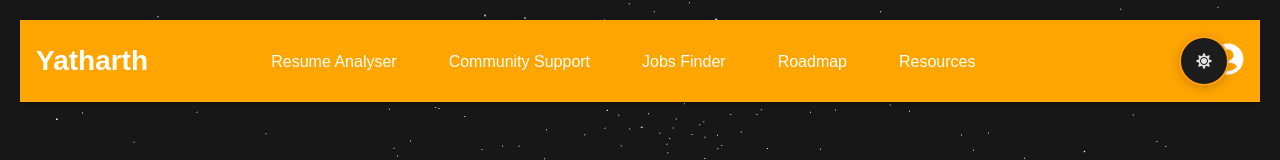
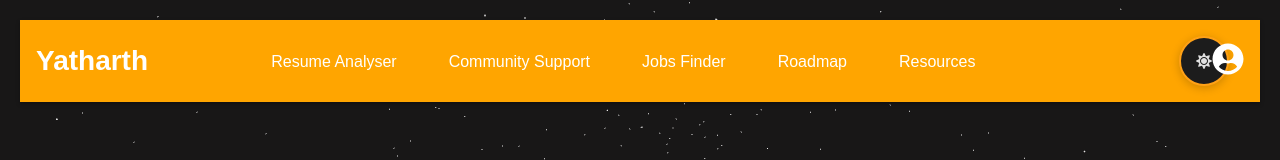
Before and after one commit to Aadithya-J/sih24, a React (Vite) app in the folder frontend/: page / in a window 1280 px wide. Shown: the top 160 px of the page. Built offline with nearby package versions, Linux system fonts and the light colour scheme; no server answers; sample sign-in values are in the browser's storage.

Commit message:
Update z-index values in Navbar.css

```diff
--- a/frontend/src/components/Navbar/Navbar.css
+++ b/frontend/src/components/Navbar/Navbar.css
@@ -111,7 +111,7 @@ body {
   cursor: pointer;
   transition: all 0.3s ease;
   box-shadow: 0 2px 10px rgba(0, 0, 0, 0.2);
-  z-index: 1000;
+  z-index: 9;
 }
 
 .theme-toggle-button:hover {
@@ -161,6 +161,7 @@ body.dark-mode .theme-toggle-button:hover {
 .navbar__profile {
   position: relative;
   display: inline-block;
+  z-index: 10;
 }
 
 .navbar__profile-icon {
```
